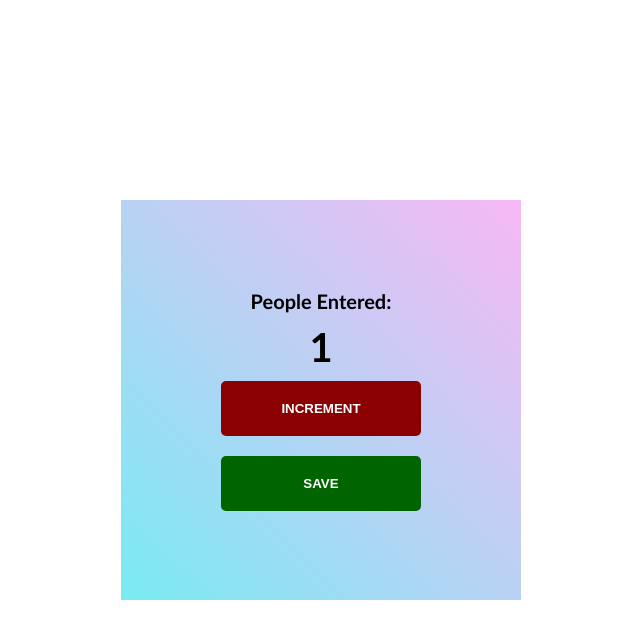
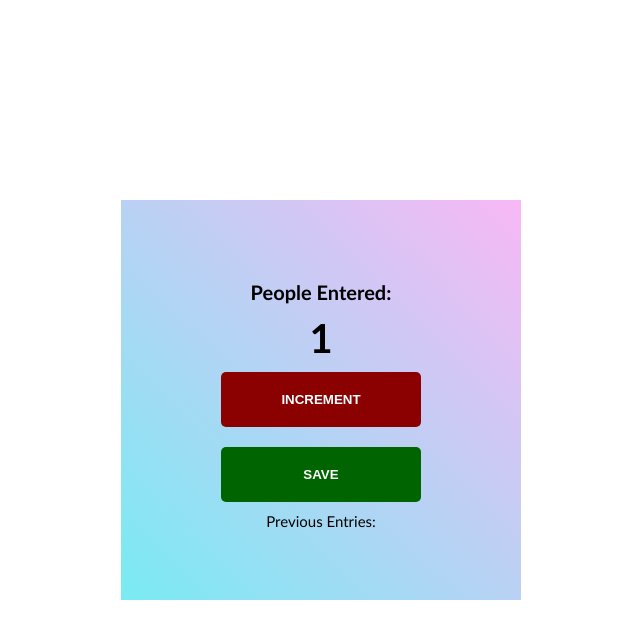
Before and after one commit to eloi700/Bootstrap-Exercises-Projects, a plain HTML site: page pass-counter/index.html in a window 1280 px wide. Both pictures are taken after a click on the button "INCREMENT". Shown: the whole page, without its empty margins (319-959 px from the left). Drawn offline with nearby package versions, Linux system fonts and the light colour scheme; files that its build step writes are made by us from their sources.

Commit message:
add core

```diff
--- a/pass-counter/index.html
+++ b/pass-counter/index.html
@@ -13,6 +13,7 @@
       <h2 id="count-el">0</h2>
       <button id="increment-btn" onclick="increment()">INCREMENT</button>
       <button id="save-btn" onclick="save()">SAVE</button>
+      <p id="saveEl">Previous Entries: <br /></p>
     </div>
 
     <script src="index.js"></script>
--- a/pass-counter/index.js
+++ b/pass-counter/index.js
@@ -1,12 +1,15 @@
 let count = 0;
+let saveEl = document.getElementById('saveEl');
 const countEl = document.getElementById('count-el');
 
 function increment(){
-    count ++;
+    count += 1;
     countEl.textContent = count;
 }
 
 function save(){
+    let saveCount = count + ',' ;
+    saveEl.textContent += saveCount;
     count = 0;
     countEl.textContent = count;
 }
--- a/pass-counter/pc.scss
+++ b/pass-counter/pc.scss
@@ -67,6 +67,11 @@ button{
     background: rgb(0, 100, 0);
 }
 
-#reset-btn{
+#saveEl{
     color: #000;
+    font-size: 1.5rem;
+    text-align: center;
+    width: 22rem;
+    word-wrap: break-word;
+    left: 0;
 }
```
